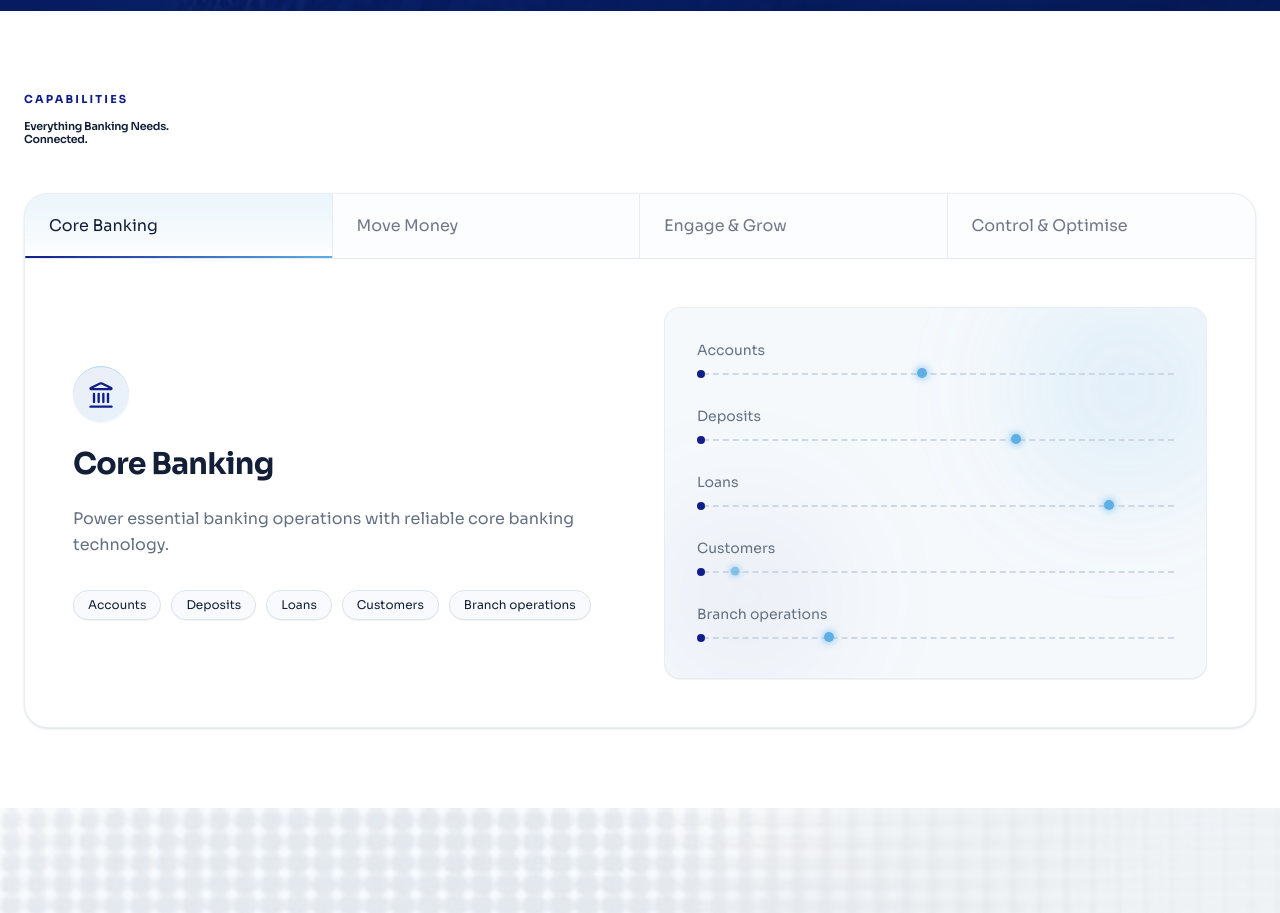
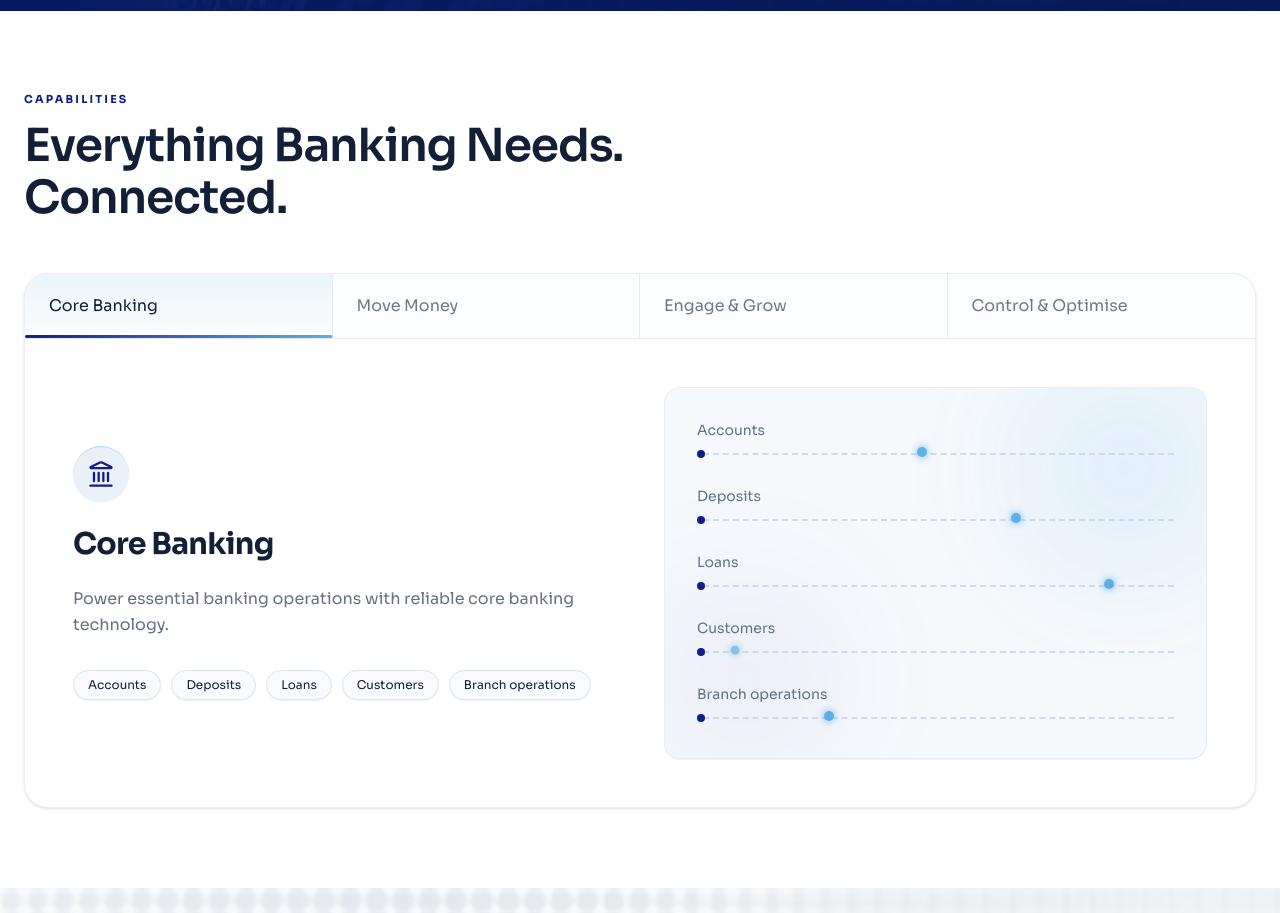
Before and after one commit to Upfinzo/list-software-UIteam, a Next.js app: page / in a window 1280 px wide. Shown: the part 3240-4153 px from the top of the page. Built offline with nearby package versions, Linux system fonts and the light colour scheme.

Commit message:
fix heading issue

```diff
--- a/components/CapabilitiesSection.tsx
+++ b/components/CapabilitiesSection.tsx
@@ -200,7 +200,7 @@ export default function CapabilitiesSection({
           <span className="font-bold uppercase tracking-[0.2em] text-[#111E89] mb-3 block text-[11px] ">
             CAPABILITIES
           </span>
-          <h2 className="text-[11px] font-semibold tracking-tight text-[#121F37] leading-[1.15]">
+          <h2 className=" font-semibold tracking-tight text-[#121F37] leading-[1.15] text-[32px] sm:text-[38px]  lg:text-[45.6px]">
             Everything Banking Needs.
             <br />
             Connected.
```
